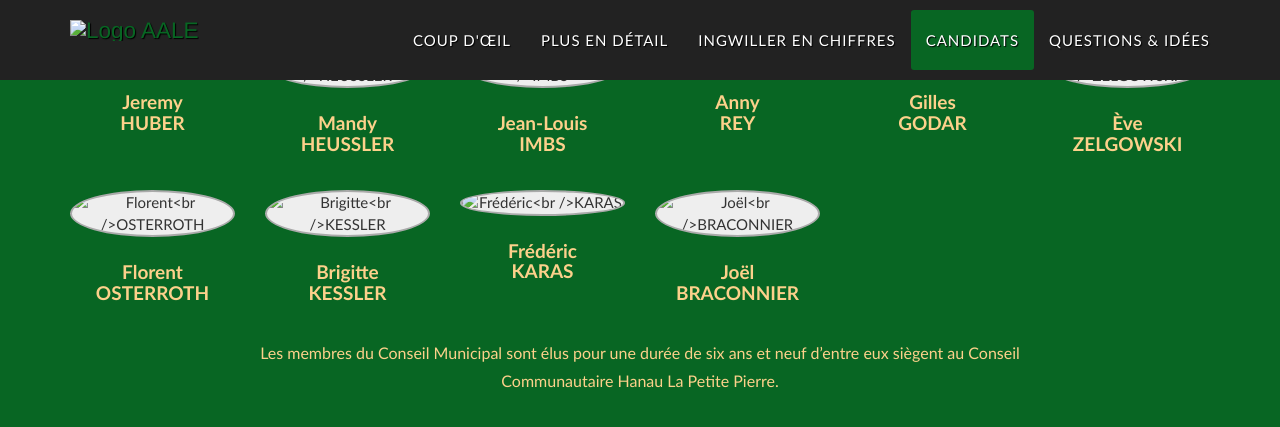
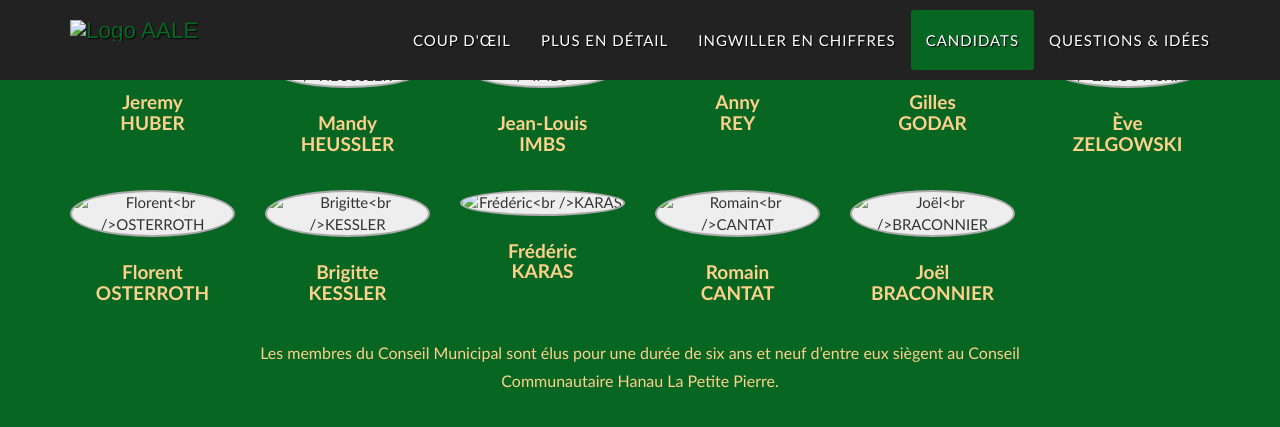
Before and after one commit to campagne-municipale/betonniere, a Jekyll site: the page built from _posts/2020-01-10-credits.md, in a window 1280 px wide and 900 px high, scrolled down 4252 px, cut to the strip 0-551 px from the top of the window. Shown: the top 427 px of the strip. Built offline with Jekyll 4.4.1, drawn with Linux system fonts in a browser that asks for light colours; nearby versions of some CDN libraries; some web fonts are replaced.

Commit message:
ajout Romain Cantat

```diff
--- a/_data/candidats.yml
+++ b/_data/candidats.yml
@@ -63,6 +63,9 @@ people:
 - name: Frédéric<br />KARAS
   pic: frederic_karas.jpg
   position: 21
+- name: Romain<br />CANTAT
+  pic: romain_cantat.jpg
+  position: 22
 - name: Joël<br />BRACONNIER
   pic: joel_braconnier.jpg
-  position: 22
+  position: 23
```
Also changed, not shown: img/candidats/romain_cantat.jpg (added).
